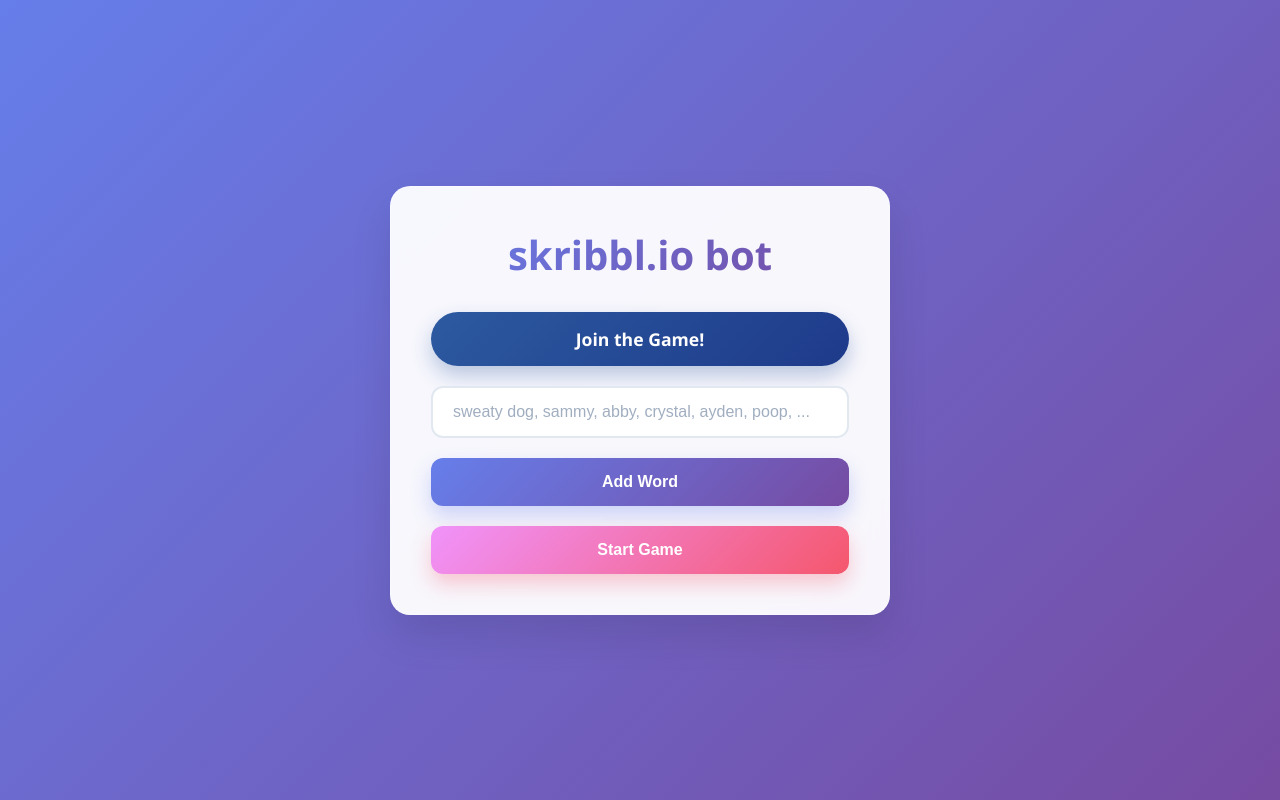
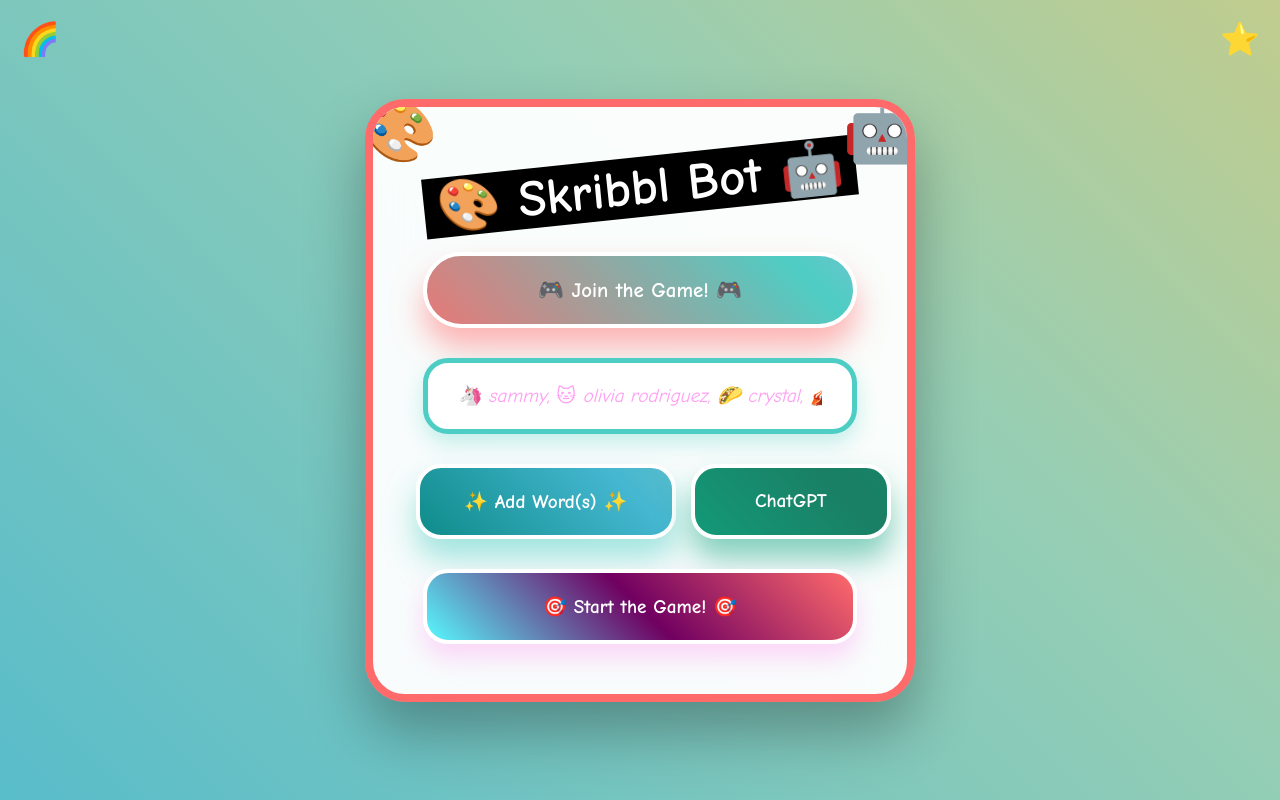
Before and after one commit to leiDnedyA/skribbl-io-share, a website: page static/index.html in a window 1280 px wide. Drawn offline with Linux system fonts and the light colour scheme.

Commit message:
feat: added chatgpt word generation

```diff
--- a/package.json
+++ b/package.json
@@ -8,7 +8,9 @@
     "dev": "nodemon index.js"
   },
   "dependencies": {
+    "dotenv": "^16.5.0",
     "express": "^4.18.2",
+    "openai": "^5.7.0",
     "puppeteer": "^24.10.2"
   },
   "devDependencies": {
--- a/static/index.html
+++ b/static/index.html
@@ -1,9 +1,10 @@
 <!DOCTYPE html>
 <html lang="en">
+
 <head>
   <meta charset="UTF-8">
   <meta name="viewport" content="width=device-width, initial-scale=1.0">
-    <title>skribbl.io bot</title>
+  <title>🎨 Silly Skribbl Bot 🤖</title>
   <style>
     * {
       margin: 0;
@@ -12,117 +13,234 @@
     }
 
     body {
-            font-family: 'Segoe UI', Tahoma, Geneva, Verdana, sans-serif;
-            background: linear-gradient(135deg, #667eea 0%, #764ba2 100%);
+      font-family: 'Comic Sans MS', cursive, sans-serif;
+      background: linear-gradient(45deg, #ff6b6b, #4ecdc4, #45b7d1, #96ceb4, #feca57, #ff9ff3, #ff6b6b, #4ecdc4);
+      background-size: 600% 600%;
       min-height: 100vh;
       display: flex;
       align-items: center;
       justify-content: center;
       padding: 20px;
+      position: relative;
+    }
+
+    body::before {
+      content: "🌈";
+      position: fixed;
+      top: 20px;
+      left: 20px;
+      font-size: 2rem;
+    }
+
+    body::after {
+      content: "⭐";
+      position: fixed;
+      top: 20px;
+      right: 20px;
+      font-size: 2rem;
     }
 
     .container {
       background: rgba(255, 255, 255, 0.95);
-            backdrop-filter: blur(10px);
-            border-radius: 20px;
-            padding: 40px;
-            box-shadow: 0 20px 40px rgba(0, 0, 0, 0.1);
+      backdrop-filter: blur(20px);
+      border-radius: 40px;
+      padding: 50px;
+      box-shadow: 0 30px 60px rgba(0, 0, 0, 0.3);
       text-align: center;
-            max-width: 500px;
+      max-width: 550px;
       width: 100%;
-            border: 1px solid rgba(255, 255, 255, 0.2);
+      border: 8px solid #ff6b6b;
+      position: relative;
+      overflow: hidden;
+    }
+
+    .container::before {
+      content: "🎨";
+      position: absolute;
+      top: -15px;
+      left: -15px;
+      font-size: 4rem;
+    }
+
+    .container::after {
+      content: "🤖";
+      position: absolute;
+      top: -15px;
+      right: -15px;
+      font-size: 4rem;
     }
 
     h1 {
-            color: #2d3748;
-            font-size: 2.5rem;
-            font-weight: 700;
-            margin-bottom: 30px;
-            background: linear-gradient(135deg, #667eea, #764ba2);
-            -webkit-background-clip: text;
-            -webkit-text-fill-color: transparent;
-            background-clip: text;
+      background: black;
+      color: white;
+      /* color: #ff6b6b; */
+      font-size: 3.2rem;
+      font-weight: bold;
+      margin-bottom: 35px;
+      /* text-shadow: 4px 4px 0px #4ecdc4, 8px 8px 0px #ff9ff3; */
+      transform: rotate(-6deg);
     }
 
     #wordForm {
       display: flex;
       flex-direction: column;
-            gap: 20px;
+      gap: 30px;
       width: 100%;
+    }
+
+    .button-row {
+      display: grid;
+      grid-template-columns: 60% 40%;
+      gap: 15px;
+      justify-content: center;
     }
 
     .join-link {
       display: inline-block;
-            background: linear-gradient(135deg, #2c5aa0 0%, #1e3a8a 100%);
+      background: linear-gradient(45deg, #ff6b6b, #4ecdc4, #ff9ff3);
+      background-size: 200% 200%;
       color: white;
       text-decoration: none;
-            padding: 15px 30px;
-            border-radius: 50px;
-            font-weight: 600;
-            font-size: 1.1rem;
-            transition: all 0.3s ease;
-            box-shadow: 0 10px 20px rgba(44, 90, 160, 0.3);
+      padding: 22px 40px;
+      border-radius: 60px;
+      font-weight: bold;
+      font-size: 1.3rem;
+      transition: all 0.4s ease;
+      box-shadow: 0 20px 30px rgba(255, 107, 107, 0.5);
+      border: 4px solid #fff;
     }
 
     .join-link:hover {
-            transform: translateY(-2px);
-            box-shadow: 0 15px 30px rgba(44, 90, 160, 0.4);
+      transform: translateY(-8px) scale(1.15) rotate(5deg);
+      box-shadow: 0 25px 40px rgba(255, 107, 107, 0.8);
+    }
+
+    .suggested-words {
+      display: flex;
+      gap: 10px;
+      flex-wrap: wrap;
+      justify-content: center;
+      margin-bottom: 20px;
+    }
+
+    .suggested-word-btn {
+      padding: 12px 20px;
+      border: 3px solid #ff9ff3;
+      border-radius: 20px;
+      background: linear-gradient(45deg, #ff9ff3, #feca57);
+      color: white;
+      font-weight: bold;
+      cursor: pointer;
+      transition: all 0.3s ease;
+      font-family: 'Comic Sans MS', cursive;
+      font-size: 0.9rem;
+      box-shadow: 0 8px 15px rgba(255, 159, 243, 0.4);
+    }
+
+    .suggested-word-btn:hover {
+      transform: translateY(-3px) scale(1.05) rotate(2deg);
+      box-shadow: 0 12px 20px rgba(255, 159, 243, 0.6);
+      border-color: #ff6b6b;
+    }
+
+    .suggested-word-btn:active {
+      transform: translateY(0) scale(0.95);
     }
 
     input[type="text"] {
-            padding: 15px 20px;
-            border: 2px solid #e2e8f0;
-            border-radius: 12px;
-            font-size: 1rem;
-            transition: all 0.3s ease;
+      padding: 22px 30px;
+      border: 5px solid #4ecdc4;
+      border-radius: 25px;
+      font-size: 1.2rem;
+      transition: all 0.4s ease;
       background: white;
-            color: #2d3748;
+      color: #333;
+      font-family: 'Comic Sans MS', cursive;
+      box-shadow: 0 10px 20px rgba(78, 205, 196, 0.3);
     }
 
     input[type="text"]:focus {
       outline: none;
-            border-color: #667eea;
-            box-shadow: 0 0 0 3px rgba(102, 126, 234, 0.1);
-            transform: translateY(-1px);
+      border-color: #ff6b6b;
+      box-shadow: 0 0 0 8px rgba(255, 107, 107, 0.3);
+      transform: translateY(-5px) scale(1.05);
     }
 
     input[type="text"]::placeholder {
-            color: #a0aec0;
+      color: #ff9ff3;
+      font-style: italic;
     }
 
-        button, input[type="submit"] {
-            padding: 15px 30px;
+    button,
+    input[type="submit"] {
+      padding: 22px 40px;
       border: none;
-            border-radius: 12px;
-            font-size: 1rem;
-            font-weight: 600;
+      border-radius: 25px;
+      font-size: 1.2rem;
+      font-weight: bold;
       cursor: pointer;
-            transition: all 0.3s ease;
+      transition: all 0.4s ease;
       color: white;
+      font-family: 'Comic Sans MS', cursive;
+      border: 4px solid #fff;
+      position: relative;
+      overflow: hidden;
+      flex: 1;
+      min-width: 200px;
+    }
+
+    button::before,
+    input[type="submit"]::before {
+      content: "";
+      position: absolute;
+      top: 0;
+      left: -100%;
+      width: 100%;
+      height: 100%;
+      background: linear-gradient(90deg, transparent, rgba(255, 255, 255, 0.3), transparent);
+      transition: left 0.5s;
+    }
+
+    button:hover::before,
+    input[type="submit"]:hover::before {
+      left: 100%;
     }
 
     #addWord {
-            background: linear-gradient(135deg, #667eea 0%, #764ba2 100%);
-            box-shadow: 0 10px 20px rgba(102, 126, 234, 0.3);
+      background: linear-gradient(45deg, #008077, #45b7d1, #96ceb4);
+      background-size: 200% 200%;
+      box-shadow: 0 20px 30px rgba(78, 205, 196, 0.5);
     }
 
     #addWord:hover {
-            transform: translateY(-2px);
-            box-shadow: 0 15px 30px rgba(102, 126, 234, 0.4);
+      transform: translateY(-8px) rotate(3deg) scale(1.05);
+      box-shadow: 0 25px 40px rgba(78, 205, 196, 0.8);
+    }
+
+    #chatgptButton {
+      background: linear-gradient(45deg, #10a37f, #1a7f64, #0d8a6f);
+      background-size: 200% 200%;
+      box-shadow: 0 20px 30px rgba(16, 163, 127, 0.5);
+    }
+
+    #chatgptButton:hover {
+      transform: translateY(-8px) rotate(-3deg) scale(1.05);
+      box-shadow: 0 25px 40px rgba(16, 163, 127, 0.8);
     }
 
     #startButton {
-            background: linear-gradient(135deg, #f093fb 0%, #f5576c 100%);
-            box-shadow: 0 10px 20px rgba(245, 87, 108, 0.3);
+      background: linear-gradient(45deg, #57f8fe, #700061, #ff6b6b);
+      box-shadow: 0 15px 25px rgba(255, 159, 243, 0.4);
     }
 
     #startButton:hover {
-            transform: translateY(-2px);
-            box-shadow: 0 15px 30px rgba(245, 87, 108, 0.4);
+      transform: translateY(-5px) rotate(-2deg);
+      box-shadow: 0 20px 35px rgba(255, 159, 243, 0.6);
     }
 
-        button:active, input[type="submit"]:active {
-            transform: translateY(0);
+    button:active,
+    input[type="submit"]:active {
+      transform: translateY(0) scale(0.95);
     }
 
     @media (max-width: 480px) {
@@ -131,24 +249,31 @@
       }
 
       h1 {
-                font-size: 2rem;
+        font-size: 2.2rem;
       }
 
-            .join-link, button, input[type="submit"] {
-                padding: 12px 24px;
-                font-size: 0.95rem;
+      .join-link,
+      button,
+      input[type="submit"] {
+        padding: 15px 28px;
+        font-size: 1rem;
       }
     }
   </style>
 </head>
+
 <body>
   <div class="container">
-        <h1>skribbl.io bot</h1>
+    <h1>🎨 Skribbl Bot 🤖</h1>
     <form id="wordForm">
-          <a href="%game_url%" class="join-link" target="_blank">Join the Game!</a>
-          <input type="text" id="word" placeholder="sweaty dog, sammy, abby, crystal, ayden, poop, ...">
-          <input type="submit" id="addWord" value="Add Word">
-          <button id="startButton">Start Game</button>
+      <a href="%game_url%" class="join-link" target="_blank">🎮 Join the Game! 🎮</a>
+      <input type="text" id="word"
+        placeholder="🦄 sammy, 🐱 olivia rodriguez, 🌮 crystal, 🎪 ayden, 🚀 rocket, 💩 poop...">
+      <div class="button-row">
+        <input type="submit" id="addWord" value="✨ Add Word(s) ✨">
+        <button id="chatgptButton">ChatGPT</button>
+      </div>
+      <button id="startButton">🎯 Start the Game! 🎯</button>
     </form>
   </div>
 
@@ -157,6 +282,15 @@
       e?.preventDefault();
       const wordInput = document.getElementById('word');
       const word = wordInput.value;
+
+      // Add silly loading animation
+      const addButton = document.getElementById('addWord');
+      const originalText = addButton.value;
+      addButton.value = '🎨 Adding... 🎨';
+      addButton.style.animation = 'pulse 0.5s infinite';
+
+      console.log(word)
+
       const response = await fetch('/api/add-word', {
         method: 'POST',
         headers: {
@@ -165,18 +299,36 @@
         body: JSON.stringify({ word }),
       });
       const data = await response.json();
-            alert(data.message);
+
+      // Reset button
+      addButton.value = originalText;
+      addButton.style.animation = '';
+
+      // Silly alert with emoji
+      alert(`🎉 ${data.message} 🎉`);
       wordInput.value = '';
     }
 
     async function startGame(e) {
       e?.preventDefault();
+
+      // Add silly loading animation
+      const startButton = document.getElementById('startButton');
+      const originalText = startButton.textContent;
+      startButton.textContent = '🎯 Starting... 🎯';
+      startButton.style.animation = 'pulse 0.5s infinite';
+
       const response = await fetch('/api/start-game', {
         method: 'POST'
       });
       const data = await response.json();
+
+      // Reset button
+      startButton.textContent = originalText;
+      startButton.style.animation = '';
+
       if (response.ok) {
-            alert(data.message);
+        alert(`🎊 ${data.message} 🎊`);
       } else {
         alert(data.message);
       }
@@ -184,6 +336,51 @@
 
     document.getElementById('wordForm').addEventListener('submit', addWord);
     document.getElementById('startButton').addEventListener('click', startGame);
+
+    // Add event listeners for suggested word buttons
+    document.querySelectorAll('.suggested-word-btn').forEach(button => {
+      button.addEventListener('click', function () {
+        const word = this.getAttribute('data-word');
+        document.getElementById('word').value = word;
+
+        // Add a fun visual feedback
+        this.style.transform = 'scale(0.9) rotate(-5deg)';
+        setTimeout(() => {
+          this.style.transform = '';
+        }, 200);
+      });
+    });
+
+    async function chatgptWords(e) {
+      e?.preventDefault();
+      let count;
+      while (true) {
+        count = parseInt(prompt('How many words do you want to generate?'));
+        if (!count && count !== 0) {
+          return;
+        } else if (isNaN(count)) {
+          alert('Enter a number');
+        } else if (count <= 0) {
+          alert('Enter a number greater than 0');
+        } else if (count > 10) {
+          alert('Too many words.');
+        } else {
+          break;
+        }
+      }
+      const response = await fetch(`/api/chatgpt-words?count=${count}`, {
+        method: 'GET'
+      });
+      if (!response.ok) {
+        alert(data.message);
+        return;
+      }
+      const data = await response.json();
+      document.getElementById('word').value = data.words;
+    }
+
+    document.getElementById('chatgptButton').addEventListener('click', chatgptWords);
   </script>
 </body>
+
 </html>
```
Also changed, not shown: index.js (+19 -0 lines), 1 other file. Lines whose indentation alone changed are shown as unchanged.
